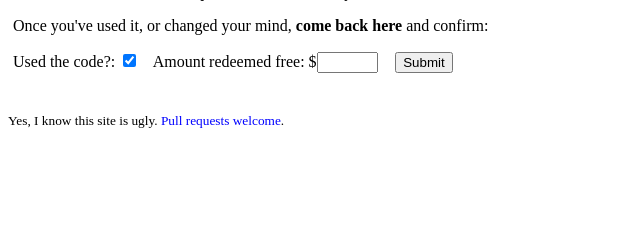
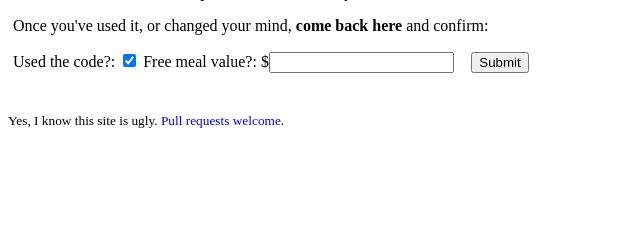
Before and after one commit to djsutherland/chips-with-friends, a Flask app: template chip_friends/templates/use.html in a window 1280 px wide. Shown: the part 67-307 px from the top of the page, without its empty margins (0-640 px from the left). Run offline with Flask 2, Linux system fonts and the light colour scheme; the template is opened without the code that fills it: values that come from a table or form of the project are taken from there, others are empty.

Commit message:
improve redeemed-amount handling

```diff
--- a/chip_friends/forms.py
+++ b/chip_friends/forms.py
@@ -4,8 +4,8 @@ from wtforms.validators import NumberRange, Optional
 
 
 class ConfirmationForm(Form):
-    used = BooleanField(
+    confirmed = BooleanField(
         'Used the code?', default='checked', validators=[Optional()])
-    amount_saved = DecimalField(
-        'Amount redeemed free',
+    free_amount = DecimalField(
+        'Free meal value?',
         validators=[Optional(), NumberRange(min=0, max=500)])
--- a/chip_friends/templates/index.html
+++ b/chip_friends/templates/index.html
@@ -27,6 +27,7 @@
 <th>Date</th>
 <th>Whose</th>
 <th colspan="2">Confirmed?</th>
+<th>Redeemed</th>
 </tr>
 </thead>
 <tbody>
@@ -36,6 +37,7 @@
 <td class="name">{{ use.qr_code.registrant }}</td>
 <td class="status">{% if use.confirmed == true %}✓{% elif use.confirmed == false %}×{% else %}???{% endif %}</td>
 <td class="update"><a href="{{ url_for('use', use_id=use.id) }}">change</a></td>
+<td class="redeemed">{% if use.free_amount is none %}–{% else %}${{ use.free_amount }}{% endif %}</td>
 </tr>
 {% endfor %}
 </tbody>
--- a/chip_friends/templates/use.html
+++ b/chip_friends/templates/use.html
@@ -35,8 +35,8 @@
         {% endfor %}
     </ul>
 {% endif %}
-    {{ form.used.label }}: {{ form.used }}
-    {{ form.amount_saved.label }}: ${{ form.amount_saved }}
+    {{ form.confirmed.label }}: {{ form.confirmed }}
+    {{ form.free_amount.label }}: ${{ form.free_amount }}
     {{ form.csrf_token }}
     <input id="submit" type="submit" value="Submit" />
 </form>
--- a/chip_friends/views.py
+++ b/chip_friends/views.py
@@ -1,7 +1,7 @@
 from __future__ import unicode_literals
 import datetime
 
-from flask import abort, redirect, render_template, url_for
+from flask import abort, redirect, render_template, request, url_for
 from flask_login import current_user
 from flask_security import login_required
 from peewee import fn, JOIN, SQL
@@ -58,10 +58,9 @@ def use(use_id):
     except QRUse.DoesNotExist:
         return abort(404)
 
-    form = ConfirmationForm()
+    form = ConfirmationForm(request.form, use)
     if form.validate_on_submit():
-        use.confirmed = form.used.data
-        use.free_amount = form.amount_saved.data if use.confirmed else None
+        form.populate_obj(use)
         use.save()
 
         view = 'use_confirm' if use.confirmed else 'use_cancel'
```
Also changed, not shown: chip_friends/models.py (+5 -2 lines).
